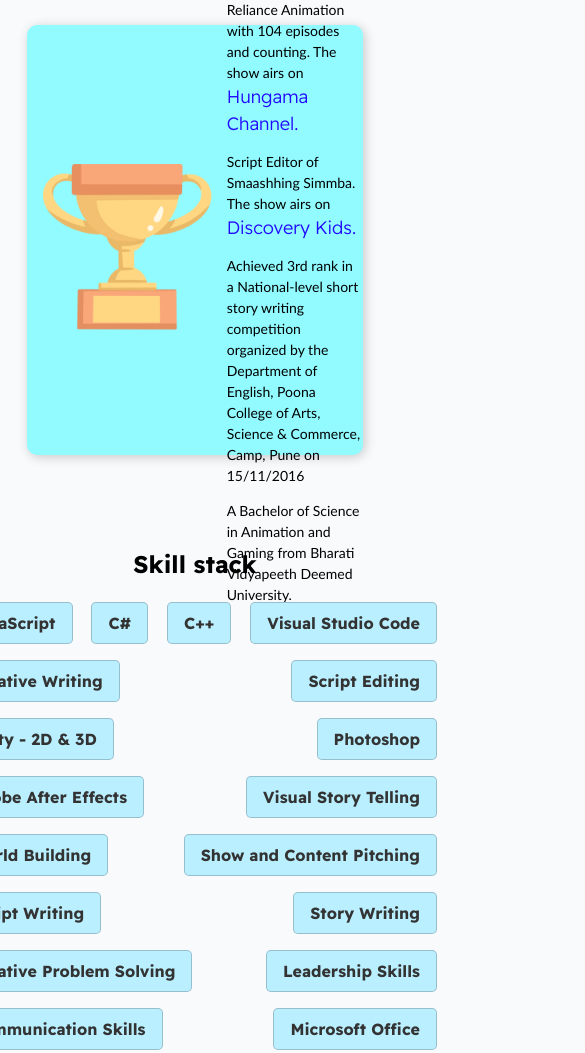
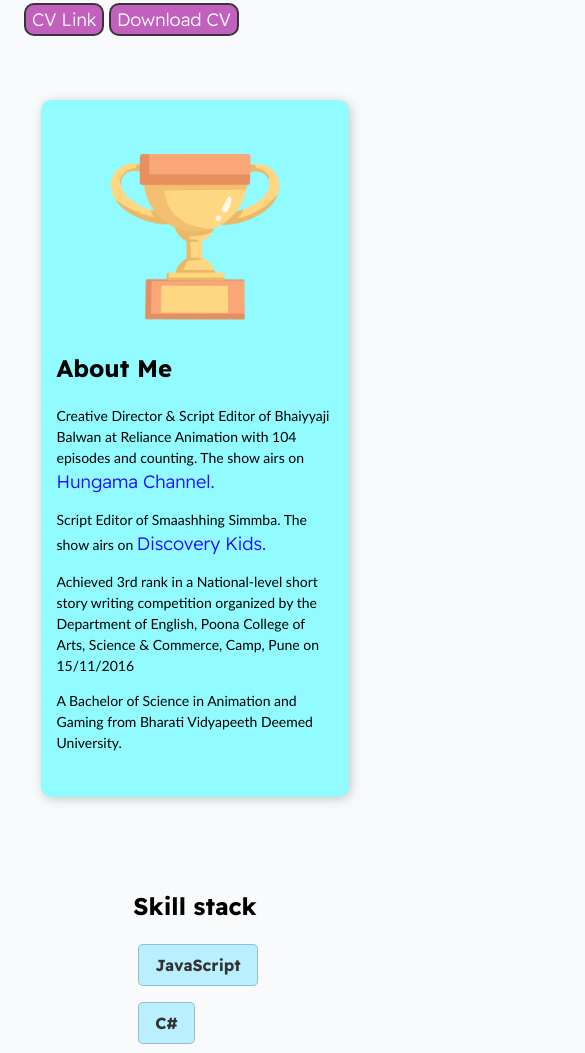
Before and after one commit to Ren-An09/Profile-3.0, a plain HTML site: page index.html in a window 390 px wide. Shown: the part 798-1851 px from the top of the page, 585 px wide, since content can reach past the window. Drawn offline with Linux system fonts and the light colour scheme.

Commit message:
second commit

```diff
--- a/styles/main.css
+++ b/styles/main.css
@@ -380,6 +380,55 @@ footer{
 
 }
 
-@media(max-width:700px) {
+
+
+@media(max-width:600px){
+    #wrapper--hero{
+        flex-direction: column;
+        gap: 1 em;
+    }
+
+    #profile-pic{
+        width: 250px;
+        height: 250px;
+    }
+
+    .section--page{
+        padding-top: 1em;
+        padding-bottom: 1em;
+        padding-left: 1em;
+        padding-right: 1em;
+    }
+    .about-container{
+        top: 0px;
+        flex-direction: column;
+        width: 90%;
+        height: auto;
+        gap: 1 em;
+        padding: 30px 0px;
+        align-items: center;
+    }
+    .about-text{
+        width: 90%;
+        text-align: centerS;
+        flex-direction: column;
+        gap: 1 em;
+        padding: 1;
+    }
+    .skill-container{
+        top: 0px;
+        flex-direction: column;
+        width: 90%;
+        height: auto;
+        gap: 1 em;
+        align-items: center;
+    }
+    .box-container{
+        top: 0px;
+        flex-direction: column;
+        width: 50%;
+        height: 50%;
+        align-items: center;
+    }
 
 }
```
